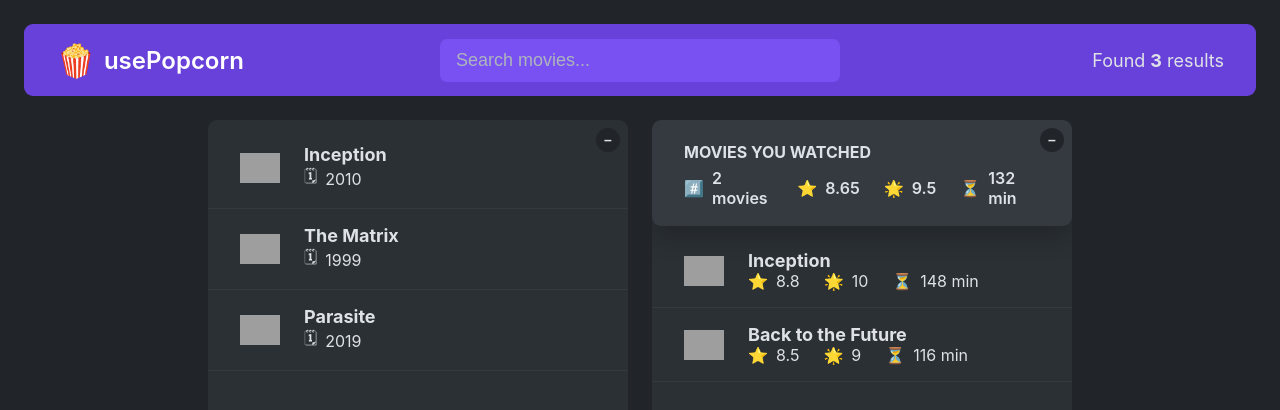
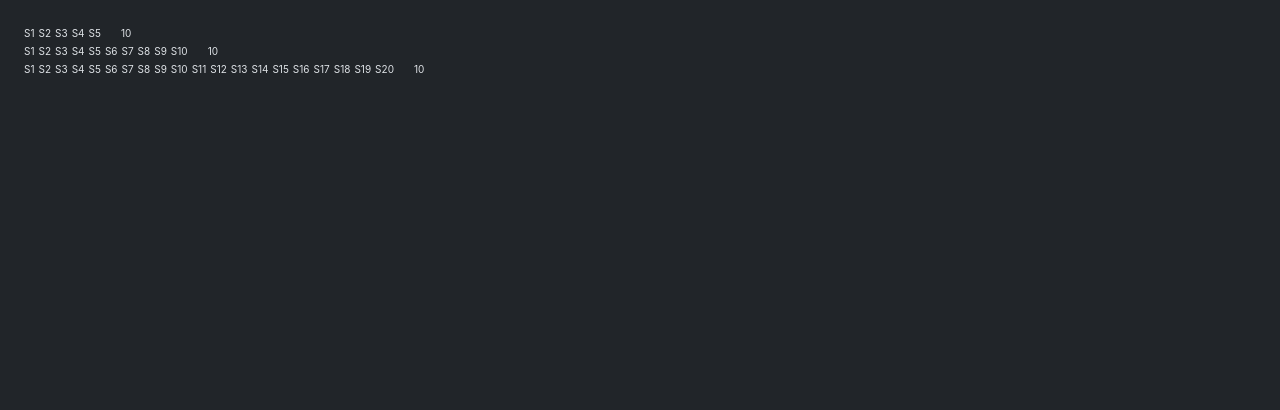
Before and after one commit to Priyanshubelwal17/Usepopcorn, a React (Create React App) app: page / in a window 1280 px wide. Shown: the top 410 px of the page. Built offline with nearby package versions, Linux system fonts and the light colour scheme; grey boxes are pictures that could not be loaded.

Commit message:
Create reusable star rating component

```diff
--- /dev/null
+++ b/src/StarRating.js
@@ -0,0 +1,28 @@
+const containerStyle = {
+  display: "flex",
+  alignItems: "center",
+  gap: "16px",
+};
+
+const starContainerStyle = {
+  display: "flex",
+  gap: "4px",
+};
+
+const textStyle = {
+  lineHeight: "1",
+  margin: "4px",
+};
+
+export default function StarRating({ maxRating = 20 }) {
+  return (
+    <div style={containerStyle}>
+      <div style={starContainerStyle}>
+        {Array.from({ length: maxRating }, (_, i) => (
+          <span>S{i + 1}</span>
+        ))}
+      </div>
+      <p style={textStyle}>10</p>
+    </div>
+  );
+}
--- a/src/index.js
+++ b/src/index.js
@@ -3,10 +3,15 @@
 import "./index.css";
 import App from "./App";
 
+import StarRating from "./StarRating";
+
 const root = ReactDOM.createRoot(document.getElementById("root"));
 root.render(
   <React.StrictMode>
-    <App />
+    {/* <App /> */}
+    <StarRating maxRating={5} />
+    <StarRating maxRating={10} />
+    <StarRating />
   </React.StrictMode>
 );
 
```
